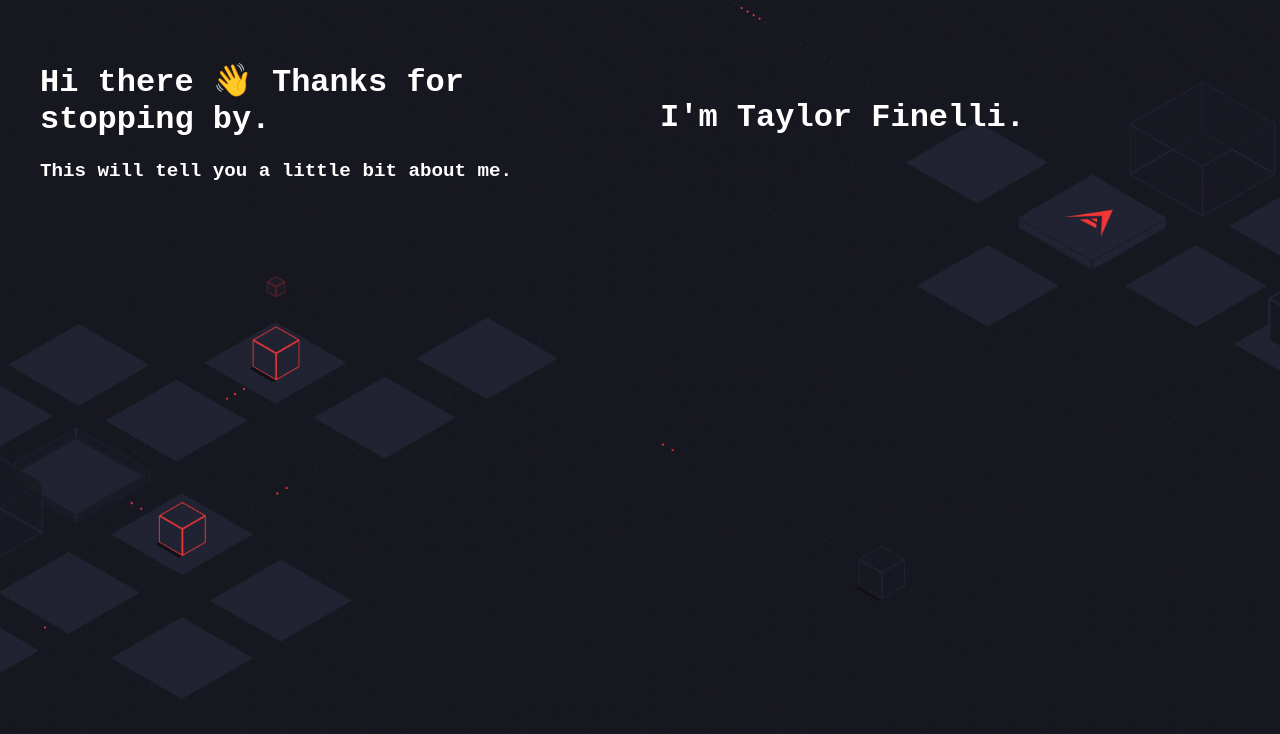
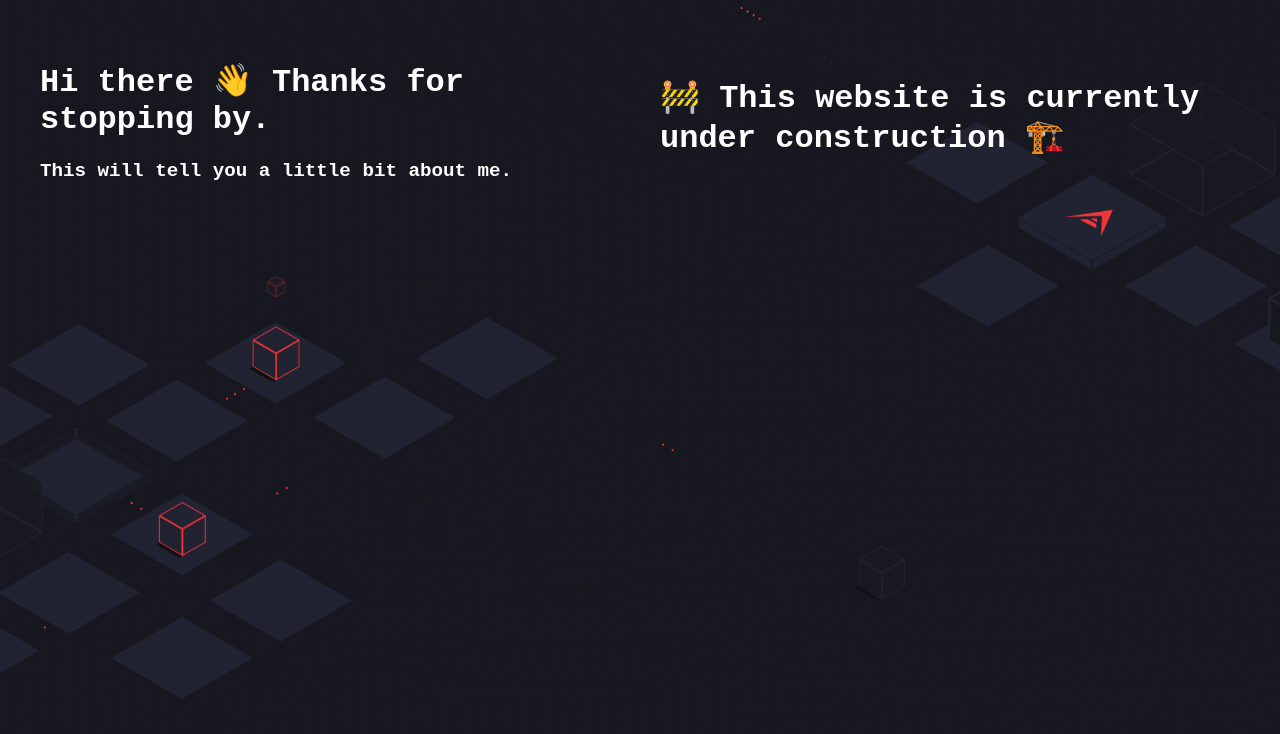
Before and after one commit to taylorfinelli/personal_website, a React (Vite) app: page / in a window 1280 px wide. Shown: the top 734 px of the page. Built offline with nearby package versions, Linux system fonts and the light colour scheme; the HTML template or start-up script is replaced by a standard one.

Commit message:
Under construction message

```diff
--- a/src/App.tsx
+++ b/src/App.tsx
@@ -11,7 +11,7 @@ function App() {
             <h1 className='subheading-text'>This will tell you a little bit about me.</h1>
           </LeftSection>
           <RightSection>
-            <h1 className='title-text'>I'm Taylor Finelli.</h1>
+            <h1 className='title-text'>🚧 This website is currently under construction 🏗️</h1>
           </RightSection>
         </div>
     </>
```
